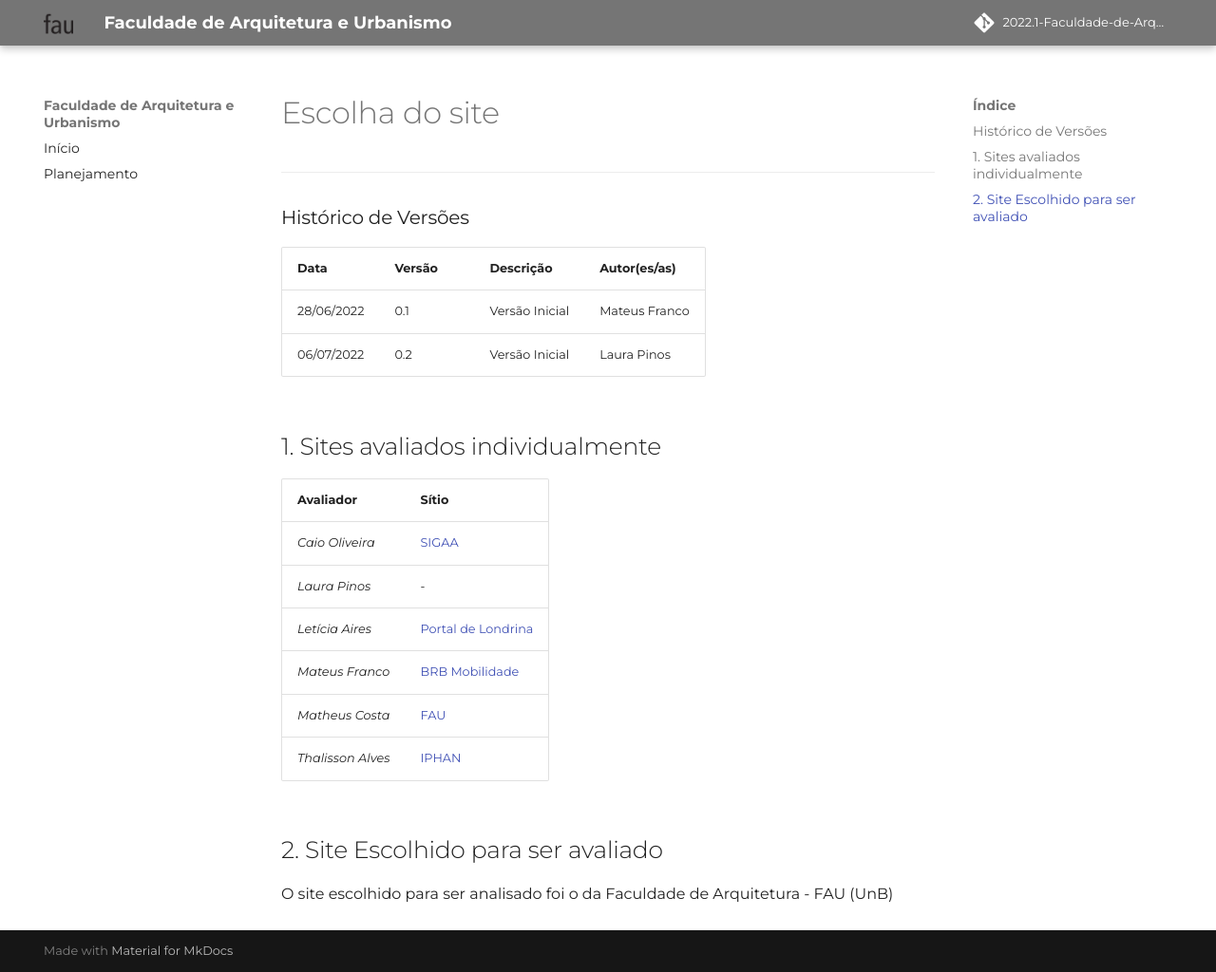
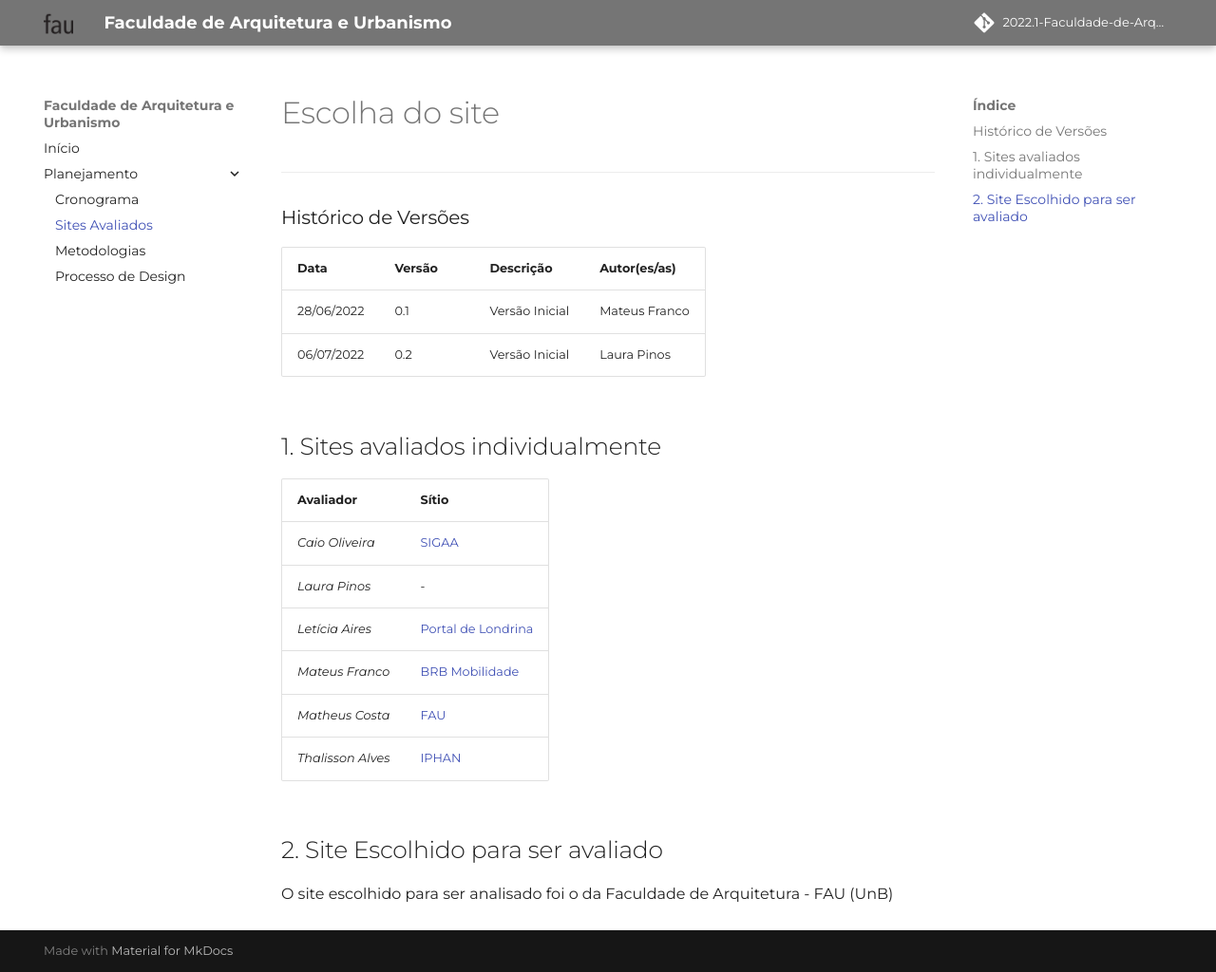
Before and after one commit to Mateusvff/2022.1-Faculdade-de-Arquitetura-e-Urbanismo, an MkDocs documentation site: the page built from docs/planejamento/escolha-do-site.md, in a window 1280 px wide and 1024 px high. Shown: the whole window at 95% size. Built offline with MkDocs 1.6.1 and Material for MkDocs 9.7.7, drawn with Linux system fonts in a browser that asks for light colours; some web fonts are replaced; comment, search, counter and statistics services are not loaded.

Commit message:
atualização na estrutura da wiki

```diff
--- a/mkdocs.yml
+++ b/mkdocs.yml
@@ -24,4 +24,8 @@ plugins:
 # Content Menu
 nav:
   - Início: index.md
-  - Planejamento: escolha-do-site.md
+  - Planejamento:
+    - Cronograma: planejamento/cronograma-de-atividades.md
+    - Sites Avaliados: planejamento/escolha-do-site.md
+    - Metodologias: planejamento/metodologia-e-processos.md
+    - Processo de Design: planejamento/processo-de-design.md
```
